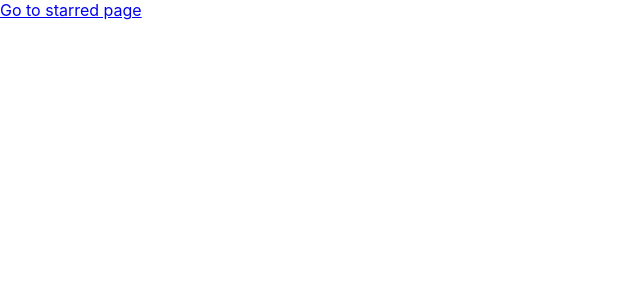
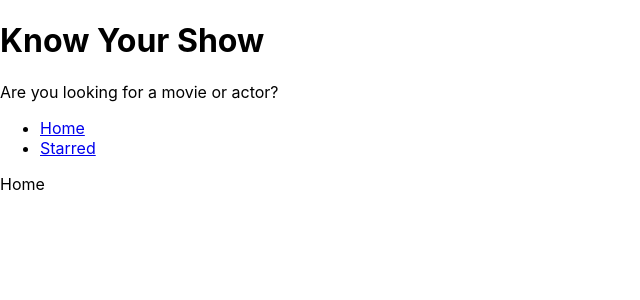
Before and after one commit to GlowingObsidian/KnowMyShow, a React (Create React App) app: page / in a window 1280 px wide. Shown: the top 300 px of the page, without its empty margins (0-640 px from the left). Built offline with nearby package versions, Linux system fonts and the light colour scheme.

Commit message:
add shared layout and navigation

```diff
--- a/src/App.jsx
+++ b/src/App.jsx
@@ -1,15 +1,16 @@
 import { BrowserRouter, Routes, Route } from "react-router-dom";
 import Home from "./pages/Home";
 import Starred from "./pages/Starred";
+import MainLayout from "./components/MainLayout";
 
 function App() {
   return (
     <BrowserRouter>
       <Routes>
-        <Route path="/" element={<Home />} />
-        <Route path="/contact" element={<>Contact Page</>} />
-        <Route path="/starred" element={<Starred />} />
-
+        <Route element={<MainLayout />}>
+          <Route path="/" element={<Home />} />
+          <Route path="/starred" element={<Starred />} />
+        </Route>
         <Route path="*" element={<>Not found</>} />
 
         {/* <Route path="/" element={<App />}>
--- /dev/null
+++ b/src/components/AppTitle.jsx
@@ -0,0 +1,13 @@
+export default function AppTitle(props) {
+  const {
+    title = "Know Your Show",
+    subTitle = "Are you looking for a movie or actor?",
+  } = props;
+
+  return (
+    <div>
+      <h1>{title}</h1>
+      <p>{subTitle}</p>
+    </div>
+  );
+}
--- /dev/null
+++ b/src/components/MainLayout.jsx
@@ -0,0 +1,15 @@
+import { Outlet } from "react-router-dom";
+import Navs from "./Navs";
+import AppTitle from "./AppTitle";
+
+function MainLayout() {
+  return (
+    <>
+      <AppTitle />
+      <Navs />
+      <Outlet />
+    </>
+  );
+}
+
+export default MainLayout;
--- /dev/null
+++ b/src/components/Navs.jsx
@@ -0,0 +1,28 @@
+import { Link } from "react-router-dom";
+
+const LINKS = [
+  {
+    text: "Home",
+    to: "/",
+  },
+  {
+    text: "Starred",
+    to: "/starred",
+  },
+];
+
+function Navs() {
+  return (
+    <div>
+      <ul>
+        {LINKS.map((item) => (
+          <li key={item.to}>
+            <Link to={item.to}>{item.text}</Link>
+          </li>
+        ))}
+      </ul>
+    </div>
+  );
+}
+
+export default Navs;
--- a/src/pages/Home.jsx
+++ b/src/pages/Home.jsx
@@ -1,11 +1,5 @@
-import { Link } from "react-router-dom";
-
 function Home() {
-  return (
-    <>
-      <Link to="/starred">Go to starred page</Link>
-    </>
-  );
+  return <div>Home</div>;
 }
 
 export default Home;
```
